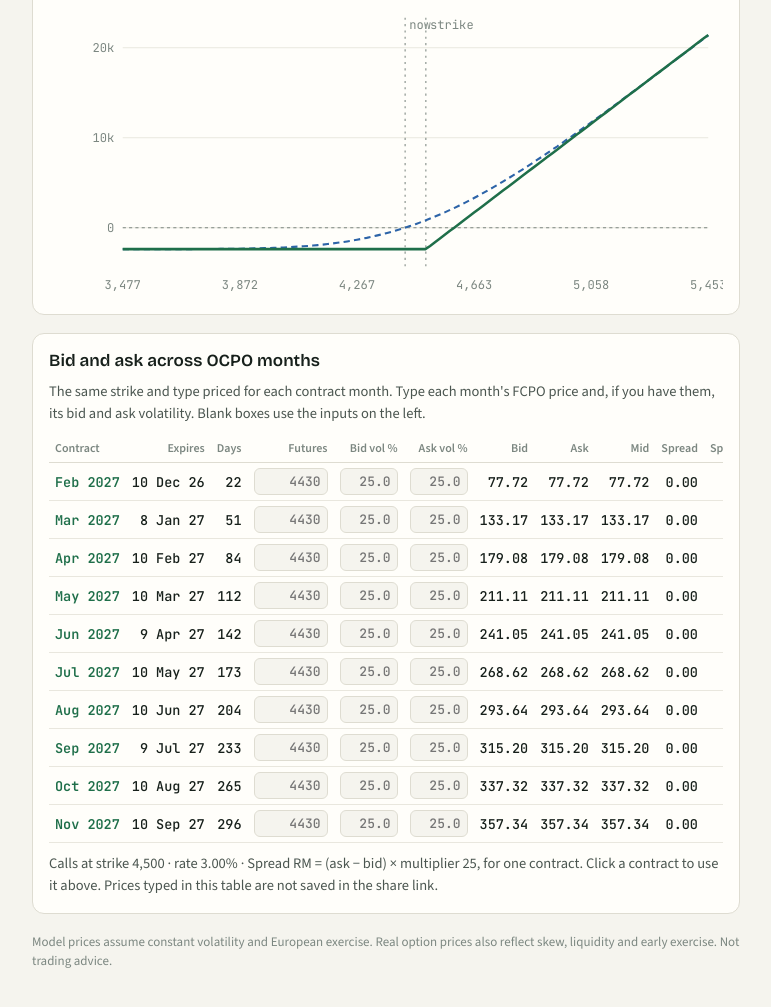
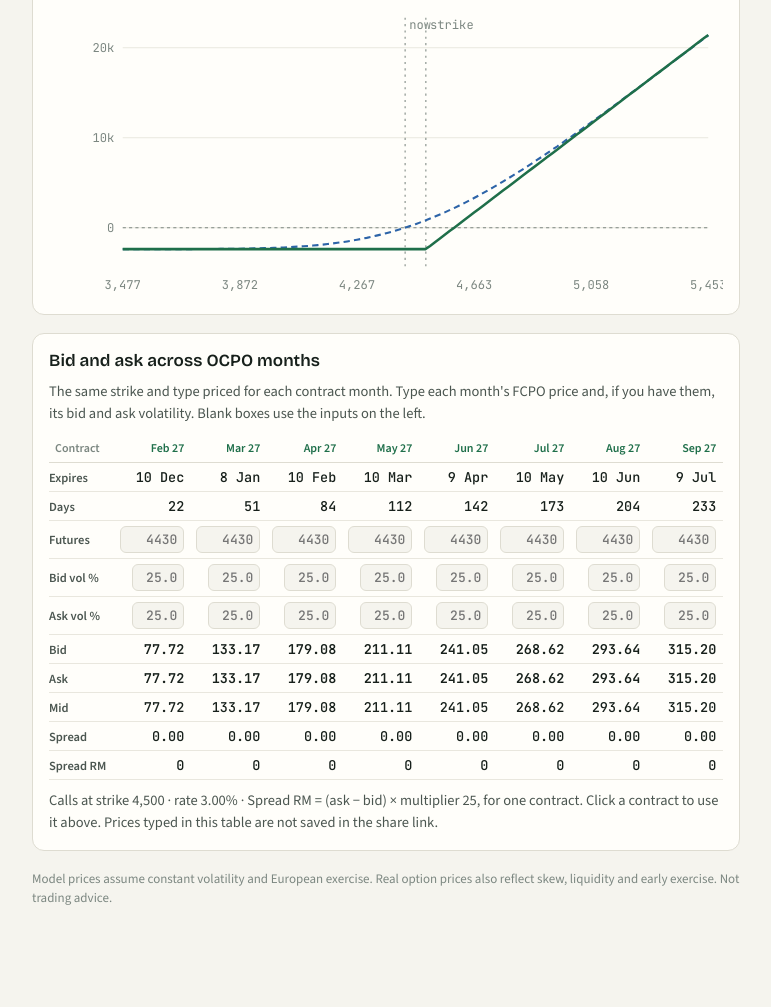
Before and after one commit to BoonWui/BoonWui.github.io, a plain HTML site: page option-calculator/index.html in a window 1280 px wide. Shown: the part 1271-2278 px from the top of the page, without its empty margins (430-1201 px from the left). After the commit the page ends 2235 px from the top, so only its background shows below. Drawn offline with nearby package versions, Linux system fonts and the light colour scheme.

Commit message:
Option calculator: OCPO months table runs across (months as columns)
Co-Authored-By: Claude Opus 5.5 <noreply@anthropic.com>

```diff
--- a/option-calculator/index.html
+++ b/option-calculator/index.html
@@ -118,9 +118,13 @@
   .tbl th { font: 600 12px var(--body); color: var(--muted); text-align: right; padding: 6px 6px; border-bottom: 1px solid var(--line); white-space: nowrap; }
   .tbl td { text-align: right; padding: 5px 6px; border-bottom: 1px solid var(--grid); white-space: nowrap; }
   .tbl .l { text-align: left; }
-  .tbl tr.sel td { background: var(--accent-soft); }
-  .tbl input { width: 74px; padding: 4px 6px; font: 500 13px var(--mono); color: var(--ink); background: var(--bg); border: 1px solid var(--line); border-radius: 6px; text-align: right; }
-  .tbl input.v { width: 58px; }
+  .tbl .sel { background: var(--accent-soft); }
+  .tbl.term th.l { position: sticky; left: 0; background: var(--surface); z-index: 1; }
+  .tbl.term tbody th { font: 600 12.5px var(--body); color: var(--ink-2); text-align: left; padding: 5px 8px 5px 0; border-bottom: 1px solid var(--grid); }
+  .tbl.term tr.r-b td, .tbl.term tr.r-a td { font-weight: 600; color: var(--ink); }
+  .tbl.term tr.r-b th, .tbl.term tr.r-b td { border-top: 1px solid var(--line); }
+  .tbl input { width: 64px; padding: 4px 6px; font: 500 13px var(--mono); color: var(--ink); background: var(--bg); border: 1px solid var(--line); border-radius: 6px; text-align: right; }
+  .tbl input.v { width: 52px; }
   .tbl a { color: var(--accent); text-decoration: none; font-weight: 600; }
 </style>
 <script src="../assets/site.js"></script>
@@ -226,7 +230,7 @@
       <section class="card" id="termCard">
         <h3>Bid and ask across OCPO months</h3>
         <p id="termIntro">The same strike and type priced for each contract month. Type each month's FCPO price and, if you have them, its bid and ask volatility. Blank boxes use the inputs on the left.</p>
-        <div class="tw"><table class="tbl" id="termTbl"><thead><tr><th class="l">Contract</th><th>Expires</th><th>Days</th><th>Futures</th><th>Bid vol %</th><th>Ask vol %</th><th>Bid</th><th>Ask</th><th>Mid</th><th>Spread</th><th>Spread RM</th></tr></thead><tbody id="termRows"></tbody></table></div>
+        <div class="tw"><table class="tbl term" id="termTbl"><thead id="termHead"></thead><tbody id="termRows"></tbody></table></div>
         <p class="foot" id="termFoot"></p>
       </section>
 
@@ -428,22 +432,22 @@
   }
 
   // Bid / ask across OCPO months: same strike and type, each month with its own futures price and vols (blank = left-hand inputs).
-  var TERM_N = 10;
+  var TERM_N = 10, TERM_ROWS = [['ex', 'Expires'], ['dy', 'Days'], ['fut', 'Futures', 1], ['bv', 'Bid vol %', 1], ['av', 'Ask vol %', 1], ['b', 'Bid'], ['a', 'Ask'], ['m', 'Mid'], ['s', 'Spread'], ['sr', 'Spread RM']];
+  var TERM_C = [];
   (function buildTerm() {
-    var rows = '', opts = $('ocpo').options;
-    for (var i = 1; i < opts.length && i <= TERM_N; i++) {
-      var v = opts[i].value, c = parseCode(v);
-      rows += '<tr data-c="' + v + '"><td class="l"><a href="#" data-pick="' + v + '" title="Use this contract above">' + MON[c.m] + ' ' + c.y + '</a></td><td class="ex"></td><td class="dy"></td>' +
-        '<td><input class="fut" type="text" inputmode="decimal" aria-label="' + MON[c.m] + ' ' + c.y + ' FCPO price"></td>' +
-        '<td><input class="v bv" type="text" inputmode="decimal" aria-label="Bid volatility"></td><td><input class="v av" type="text" inputmode="decimal" aria-label="Ask volatility"></td>' +
-        '<td class="b"></td><td class="a"></td><td class="m"></td><td class="s"></td><td class="sr"></td></tr>';
-    }
-    $('termRows').innerHTML = rows;
+    var opts = $('ocpo').options;
+    for (var i = 1; i < opts.length && i <= TERM_N; i++) TERM_C.push(opts[i].value);
+    var lab = function (v) { var c = parseCode(v); return MON[c.m] + ' ' + String(c.y).slice(2); };
+    $('termHead').innerHTML = '<tr><th class="l">Contract</th>' + TERM_C.map(function (v) { return '<th data-c="' + v + '"><a href="#" data-pick="' + v + '" title="Use this contract above">' + lab(v) + '</a></th>'; }).join('') + '</tr>';
+    $('termRows').innerHTML = TERM_ROWS.map(function (r) {
+      return '<tr class="r-' + r[0] + '"><th class="l">' + r[1] + '</th>' + TERM_C.map(function (v) {
+        return '<td data-c="' + v + '">' + (r[2] ? '<input class="' + r[0] + (r[0] === 'fut' ? '' : ' v') + '" data-c="' + v + '" type="text" inputmode="decimal" aria-label="' + lab(v) + ' ' + r[1] + '">' : '<span class="' + r[0] + '"></span>') + '</td>'; }).join('') + '</tr>';
+    }).join('');
     $('termRows').addEventListener('input', function () { update(); });
-    $('termRows').addEventListener('click', function (e) {
+    $('termHead').addEventListener('click', function (e) {
       var a = e.target.closest('[data-pick]'); if (!a) return; e.preventDefault();
-      var tr = a.closest('tr'), fut = tr.querySelector('.fut').value;
-      $('ocpo').value = a.dataset.pick; if (fut) $('S').value = fut;
+      var v = a.dataset.pick, fut = $('termRows').querySelector('input.fut[data-c="' + v + '"]').value;
+      $('ocpo').value = v; if (fut) $('S').value = fut;
       $('ocpo').dispatchEvent(new Event('change', { bubbles: true })); $('S').dispatchEvent(new Event('input', { bubbles: true }));
       window.scrollTo({ top: 0, behavior: 'smooth' });
     });
@@ -451,24 +455,25 @@
   function updateTerm(o, mult) {
     $('termCard').hidden = !o.fut;
     if (!o.fut) return;
-    var bv0 = num('bidVol', 0, 500), av0 = num('askVol', 0, 500), v0 = o.v * 100, d = dp(o.S), sel = $('ocpo').value;
+    var bv0 = num('bidVol', 0, 500), av0 = num('askVol', 0, 500), v0 = o.v * 100, d = dp(o.S), sel = $('ocpo').value, T = $('termTbl');
     if (!isFinite(bv0)) bv0 = v0; if (!isFinite(av0)) av0 = v0;
-    Array.prototype.forEach.call($('termRows').rows, function (tr) {
-      var v = tr.dataset.c, c = parseCode(v), e = ocpoExpiry(c.y, c.m), days = ocpoDays(v);
-      var fi = tr.querySelector('.fut'), bi = tr.querySelector('.bv'), ai = tr.querySelector('.av');
+    TERM_C.forEach(function (v) {
+      var q = function (cls) { return T.querySelector('tbody [data-c="' + v + '"] .' + cls + ', tbody input.' + cls + '[data-c="' + v + '"]'); };
+      var c = parseCode(v), e = ocpoExpiry(c.y, c.m), days = ocpoDays(v);
+      var fi = q('fut'), bi = q('bv'), ai = q('av');
       fi.placeholder = isFinite(o.S) ? String(o.S) : ''; bi.placeholder = bv0.toFixed(1); ai.placeholder = av0.toFixed(1);
       var F = parseFloat(fi.value.replace(/,/g, '')), bv = parseFloat(bi.value), av = parseFloat(ai.value);
       if (!(F > 0)) F = o.S; if (!(bv >= 0)) bv = bv0; if (!(av >= 0)) av = av0;
       var base = { S: F, K: o.K, T: Math.max(0, days) / 365, r: o.r, q: 0, call: isCall, fut: true };
       var pb = price(Object.assign({}, base, { v: bv / 100 })).p, pa = price(Object.assign({}, base, { v: av / 100 })).p;
-      tr.classList.toggle('sel', v === sel);
-      tr.querySelector('.ex').textContent = e.getDate() + ' ' + MON[e.getMonth()] + ' ' + String(e.getFullYear()).slice(2);
-      tr.querySelector('.dy').textContent = days;
-      tr.querySelector('.b').textContent = f2(pb, d);
-      tr.querySelector('.a').textContent = f2(pa, d);
-      tr.querySelector('.m').textContent = f2((pa + pb) / 2, d);
-      tr.querySelector('.s').textContent = f2(pa - pb, d);
-      tr.querySelector('.sr').textContent = f2((pa - pb) * mult, 0);
+      Array.prototype.forEach.call(T.querySelectorAll('[data-c="' + v + '"]'), function (el) { if (el.tagName !== 'INPUT' && el.tagName !== 'A') el.classList.toggle('sel', v === sel); });
+      q('ex').textContent = e.getDate() + ' ' + MON[e.getMonth()];
+      q('dy').textContent = days;
+      q('b').textContent = f2(pb, d);
+      q('a').textContent = f2(pa, d);
+      q('m').textContent = f2((pa + pb) / 2, d);
+      q('s').textContent = f2(pa - pb, d);
+      q('sr').textContent = f2((pa - pb) * mult, 0);
     });
     $('termFoot').textContent = (isCall ? 'Calls' : 'Puts') + ' at strike ' + f2(o.K, 0) + ' · rate ' + (o.r * 100).toFixed(2) + '% · Spread RM = (ask − bid) × multiplier ' + f2(mult, 0) +
       ', for one contract. Click a contract to use it above. Prices typed in this table are not saved in the share link.';
```
